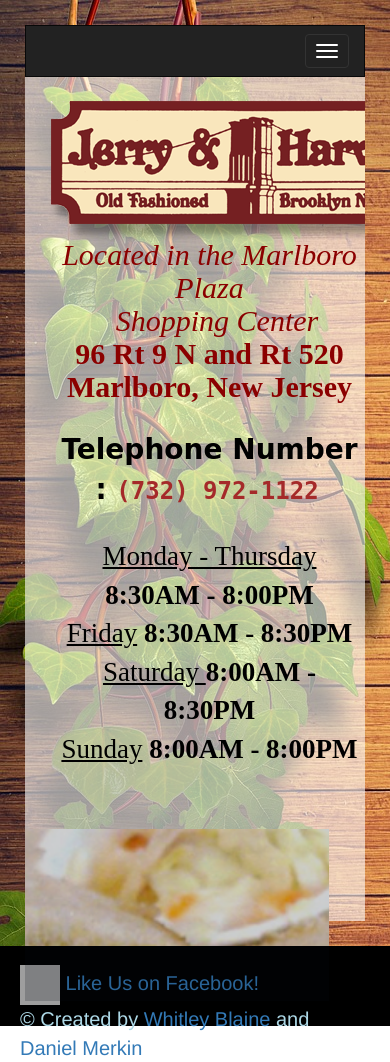
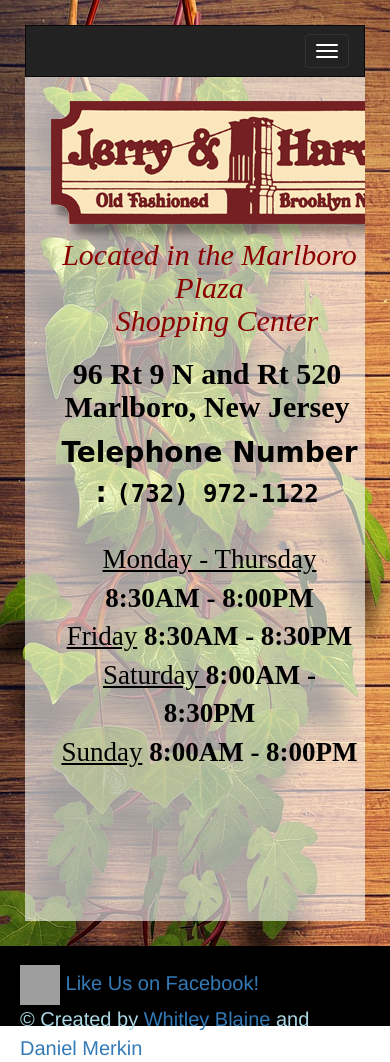
Before and after one commit to whitleyblaine/jerry_harveys, a PHP site: page /contact.html in a window 390 px wide. Run offline with PHP 8.4, Linux system fonts and the light colour scheme; some libraries are stand-ins or nearby versions; grey boxes are pictures that could not be loaded.

Commit message:
Not even sure

```diff
--- a/assets/stylesheets/style.css
+++ b/assets/stylesheets/style.css
@@ -227,3 +227,21 @@ You also need to include this conditional style in the <head> of your HTML file
 }.main-content{
 text-align:center;
 }
+
+
+/*media queries*/
+
+@media screen and (max-width: 1030px) {
+  .number {
+    display: inline-block;
+    color: black;
+  }
+
+  .fade-carousel {
+    display: none;
+  }
+
+  .contact-info {
+    text-align: center;
+  }
+}
--- a/contact.html
+++ b/contact.html
@@ -52,10 +52,15 @@
         <div class="mainDiv" style="height: 100%; width: 100%; background: rgba(255, 255, 255, 0.6);">
           <div class="col-md-6">
             <div class="contact-info">
-            <img src="./assets/images/logo.png"  id="contactLogo">
-              <span><h2 id="directions"><em>Located in the Marlboro Plaza <br/>&nbsp; Shopping Center</em><br/><b> 96 Rt 9 N and Rt 520
-              Marlboro, New Jersey</b></h2></span><br/>
-            <span id="phone">Telephone Number : <span class="number"> (732) 972-1122</span></span><br/>
+            <img src="./assets/images/logo.png" id="contactLogo">
+              <h2 id="directions">
+                <em>Located in the Marlboro Plaza <br/>&nbsp; Shopping Center</em>
+              </h2>
+              <h2>
+                <b> 96 Rt 9 N and Rt 520 Marlboro, New Jersey</b>
+              </h2>
+            <span id="phone">Telephone Number : <span class="number"> (732) 972-1122</span></span>
+            <br/>
             <p id="hours"><u>Monday - Thursday</u> <b>8:30AM - 8:00PM</b><br/> <u>Friday</u> <b>8:30AM - 8:30PM</b><br/> <u>Saturday </u><b>8:00AM - 8:30PM</b><br/> <u>Sunday</u> <b>8:00AM - 8:00PM</b></p>
             </div>
           </div>
```
